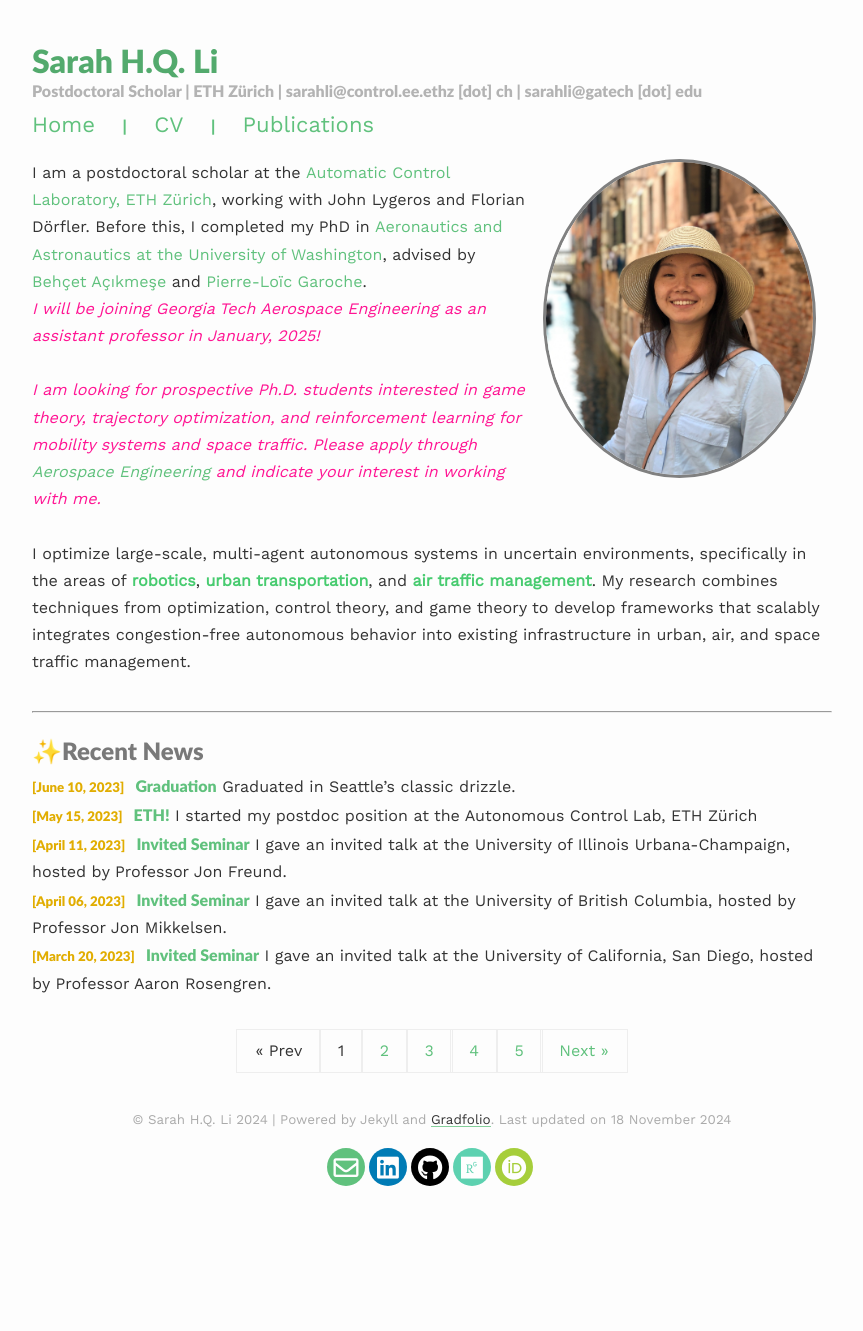
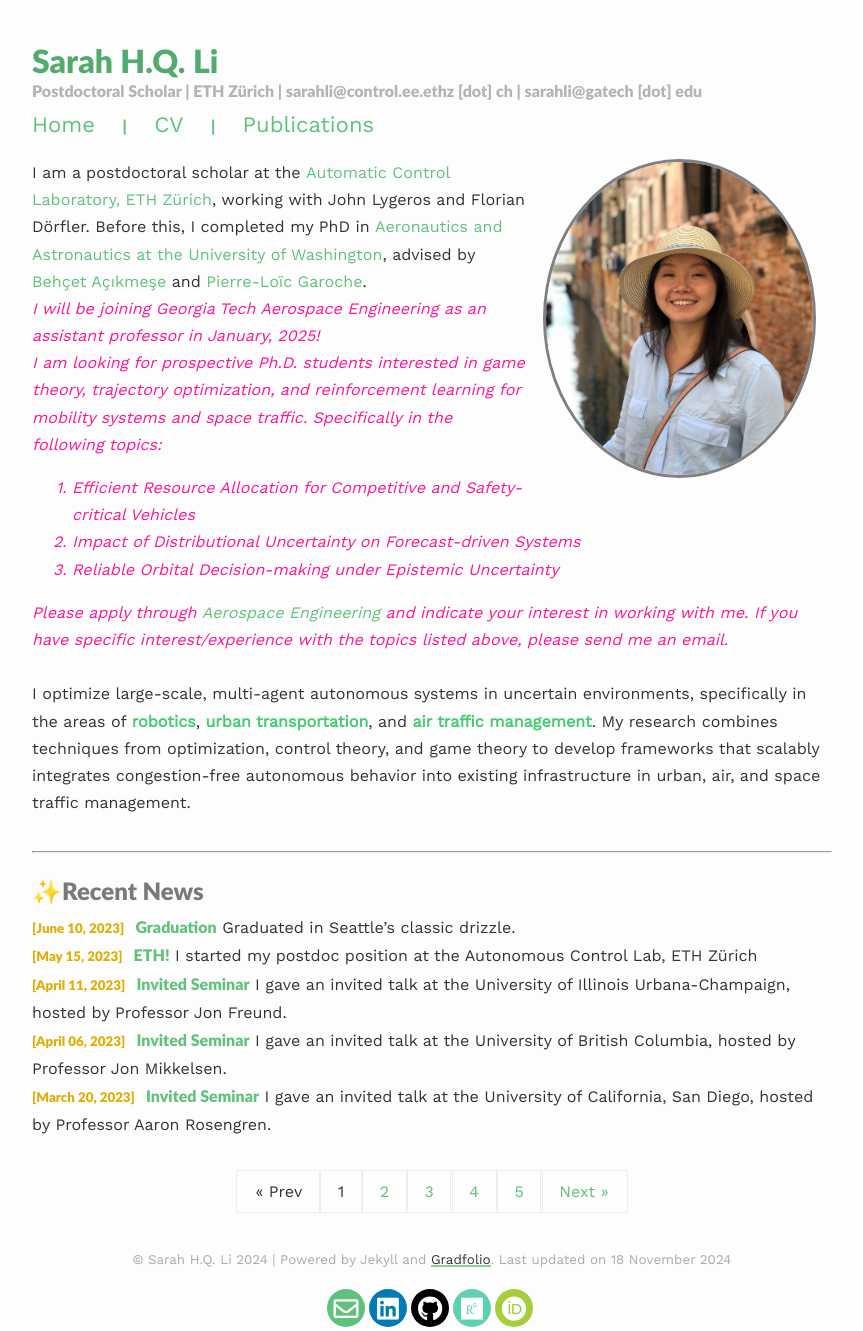
Before and after one commit to lisarah/lisarah.github.io, a Jekyll site: the page built from index.html, in a window 1280 px wide. Shown: the whole page, without its empty margins (208-1071 px from the left). Built offline with Jekyll 4.4.1, drawn with Linux system fonts in a browser that asks for light colours; nearby versions of some CDN libraries; the list of posts is cut into pages by our own code; before the commit the page ends 1190 px from its top, so only the background shows below that.

Commit message:
fianlize front page

```diff
--- a/index.html
+++ b/index.html
@@ -11,8 +11,13 @@
 <!-- <em style="color:DeepPink">I am an incoming assistant professor in Aerospace Engienering at Georgia Tech, starting January 2025.</em> -->
 <em style="color:DeepPink">I will be joining Georgia Tech Aerospace Engineering as an assistant professor in January, 2025!
 <br>
-<br>
-I am looking for prospective Ph.D. students interested in game theory, trajectory optimization, and reinforcement learning for mobility systems and space traffic. Please apply through <a href = "https://ae.gatech.edu/ae-graduate-apply">Aerospace Engineering</a> and indicate your interest in working with me.
+I am looking for prospective Ph.D. students interested in game theory, trajectory optimization, and reinforcement learning for mobility systems and space traffic. Specifically in the following topics:
+<ol>
+  <li>Efficient Resource Allocation for Competitive and Safety-critical Vehicles</li>
+  <li>Impact of Distributional Uncertainty on Forecast-driven Systems</li>
+  <li>Reliable Orbital Decision-making under Epistemic Uncertainty </li>
+</ol>
+Please apply through <a href = "https://ae.gatech.edu/ae-graduate-apply">Aerospace Engineering</a> and indicate your interest in working with me. If you have specific interest/experience with the topics listed above, please send me an email.
 </em>
 <br>
 <br>
```
